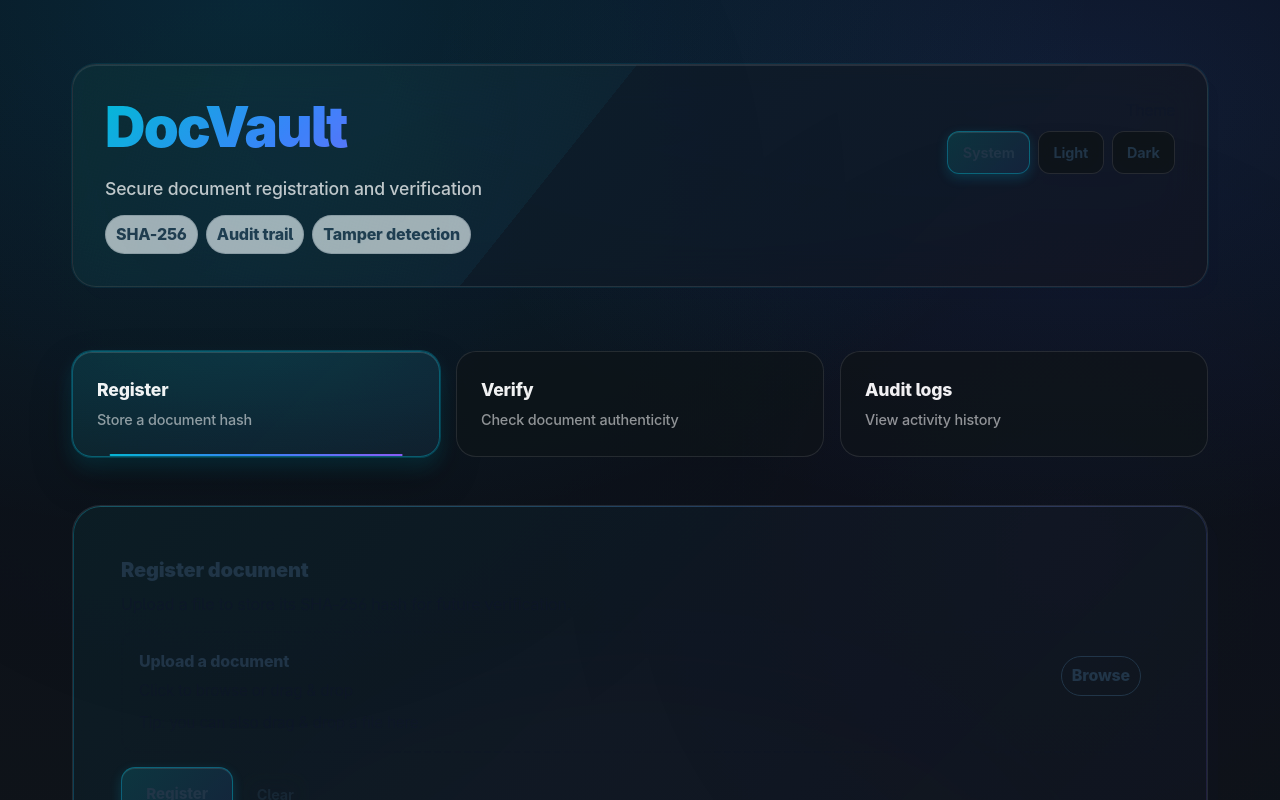
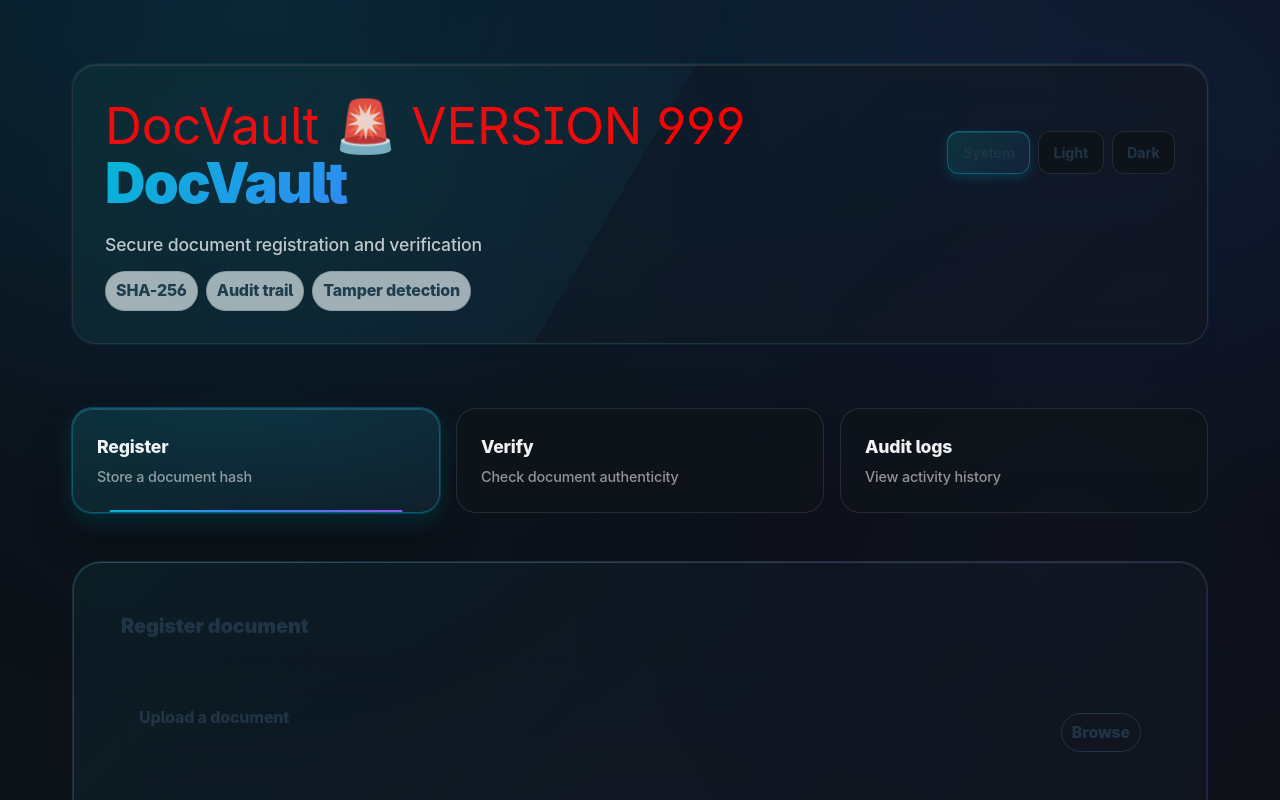
Before and after one commit to Jatin-code16/varitydoc, a React (Vite) app in the folder frontend/: page / in a window 1280 px wide. Shown: the top 800 px of the page. Built offline with nearby package versions, Linux system fonts and the light colour scheme.

Commit message:
Force visible frontend change for deployment test

```diff
--- a/frontend/src/App.jsx
+++ b/frontend/src/App.jsx
@@ -72,6 +72,8 @@ function App() {
       <header className="appHeader">
         <div className="flex flex-col gap-3 sm:flex-row sm:items-start sm:justify-between">
           <div>
+            <h1 style={{ color: "red" }}> DocVault 🚨 VERSION 999 </h1>
+
             <h1 className="appTitle">DocVault</h1>
             <p className="appSubtitle">Secure document registration and verification</p>
             <div className="mt-3 flex flex-wrap gap-2" aria-label="Security badges">
```
